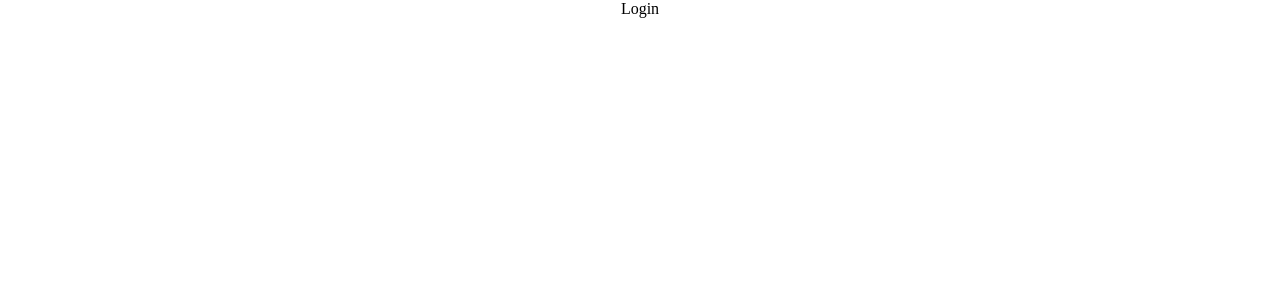
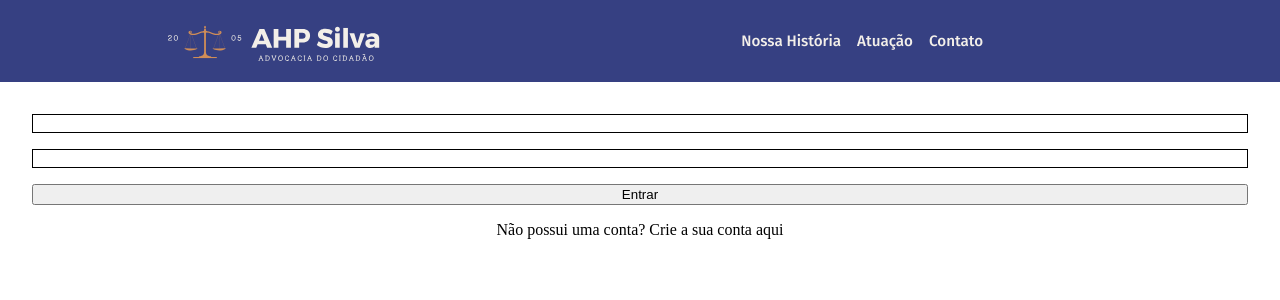
Before and after one commit to anaventura1811/ahpsilva, a React (Create React App) app: page /login in a window 1280 px wide. Shown: the top 300 px of the page. Built offline with nearby package versions, Linux system fonts and the light colour scheme; a web font is replaced by a local one.

Commit message:
upgrade app version

```diff
--- a/src/components/contact/index.tsx
+++ b/src/components/contact/index.tsx
@@ -18,17 +18,17 @@ const ContactInfo = (props: Props) => {
         <div className='text-info'>
           <div className='subcontainer media-info'>
             <div className='info'>
-              <a href='https://api.whatsapp.com/send?phone=5531996989408&text=Oi,%20tenho%20uma%20dúvida'><IoLogoWhatsapp size={25} /> 31 9 9969-0001</a>
-              <p id="contact-email">contato@advocaciadocidadao.com</p>
+              <a href='https://api.whatsapp.com/send?phone=5531996989408&text=Oi,%20tenho%20uma%20dúvida'><IoLogoWhatsapp size={25} /> 31 9 9698-9408</a>
+              <p id="contact-email">contato@ahpsilva.com.br</p>
             </div>
-            <div className='social-media'>
+            {/* <div className='social-media'>
               <h3>Siga-nos</h3>
               <div>
                 <FaInstagramSquare size={27}/>
                 <ImFacebook2 size={25}/>
                 <ImLinkedin size={25}/>
               </div>
-            </div>
+            </div> */}
           </div>
           <div className='subcontainer'>
           <iframe className='iframe' title='Onde estamos' src="https://www.google.com/maps/embed?pb=!1m18!1m12!1m3!1d3750.299688328666!2d-44.20292874972582!3d-19.95389508652452!2m3!1f0!2f0!3f0!3m2!1i1024!2i768!4f13.1!3m3!1m2!1s0xa6c3bb2ac82173%3A0x12459f8009a828ce!2sR.%20Jos%C3%A9%20Augusto%20Borges%2C%20484%20-%20Angola%2C%20Betim%20-%20MG%2C%2032604-078!5e0!3m2!1spt-BR!2sbr!4v1648856259998!5m2!1spt-BR!2sbr"
--- a/src/components/nav/index.tsx
+++ b/src/components/nav/index.tsx
@@ -8,9 +8,11 @@ type Props = {};
 export default function Nav(_props: Props) {
   return (
     <NavContainer>
-      <div className='logo-container'>
-        <img src={logo} alt="Logo do site AHP Silva"/>
-      </div>
+      <Link to="/">
+        <div className='logo-container'>
+          <img src={logo} alt="Logo do site AHP Silva"/>
+        </div>
+      </Link>
       <div className='space' />
       <ul>
         {/* <li>
--- a/src/components/summary/index.tsx
+++ b/src/components/summary/index.tsx
@@ -1,4 +1,5 @@
 import React from 'react';
+import { Link } from 'react-router-dom';
 import { SummaryContainer } from './styles';
 import photo from './justice.png';
 type Props = {};
@@ -16,6 +17,9 @@ export default function Summary(props: Props) {
         <p>O Escritório AHP Silva nasceu de um projeto denominado Advocacia do Cidadão, idealizado em 2005 pelo então estudante de Direito, Antônio Henrique Pereira da Silva.
         Esta nova plataforma de advocacia, voltada para o acolhimento humanizado do jurisdicionado, contou com as instruções e ensinamentos de inúmeros professores e colegas da PUC Minas - Betim. Com isso, há mais de quinze anos o Escritório destaca-se pela atuação eficiente na prestação de serviços jurisdicionais.
         </p>
+        <Link to="/nossa-historia"  className='summary-btn'>
+          Saiba mais
+        </Link>
       </div>
     </SummaryContainer>
   );
--- a/src/components/summary/styles.ts
+++ b/src/components/summary/styles.ts
@@ -40,6 +40,24 @@ export const SummaryContainer = styled.div`
     > h2 {
       font-weight: 700;
     }
+
+    .summary-btn {
+      display: flex;
+      padding: 16px;
+      font-family: var(--font-family-subtitle);
+      text-transform: uppercase;
+      border: none;
+      background-color: inherit;
+      color: var(--secondary-background-color);
+      cursor: pointer;
+      text-decoration: none;
+    }
+
+    .summary-btn:hover {
+      filter: brightness(0.9);
+      text-decoration: underline;
+      text-decoration-color: var(--secondary-font-color);
+    }
   }
 
   @media (max-width: 980px) {
--- a/src/pages/login/index.tsx
+++ b/src/pages/login/index.tsx
@@ -1,4 +1,6 @@
 import React from 'react';
+import Nav from '../../components/nav';
+import { Container } from '../home/styles';
 import { LoginContainer } from './styles';
 
 type Props = {};
@@ -6,7 +8,19 @@ type Props = {};
 const Login = (props: Props) => {
   return (
     <LoginContainer>
-      Login
+      <Container>
+        <Nav />
+      </Container>
+      <form onSubmit={(ev) => { ev.preventDefault(); console.log('click')}}>
+        <input type="text" />
+        <input type="password"/>
+        <button onClick={() => { console.log('click do btn')}}>
+          Entrar
+        </button>
+        <div>
+          <span>Não possui uma conta? Crie a sua conta aqui</span>
+        </div>
+      </form>
     </LoginContainer>
   );
 }
--- a/src/pages/login/styles.ts
+++ b/src/pages/login/styles.ts
@@ -3,4 +3,15 @@ import styled from "styled-components";
 export const LoginContainer = styled.div`
   display: flex;
   flex-direction: column;
+
+  form {
+    display: flex;
+    flex-direction: column;
+    padding: 2rem;
+    gap: 1rem;
+
+    input {
+      border: 1px solid black;
+    }
+  }
 `;
```
Also changed, not shown: src/components/followUp/index.tsx (added, +28 -0 lines).
